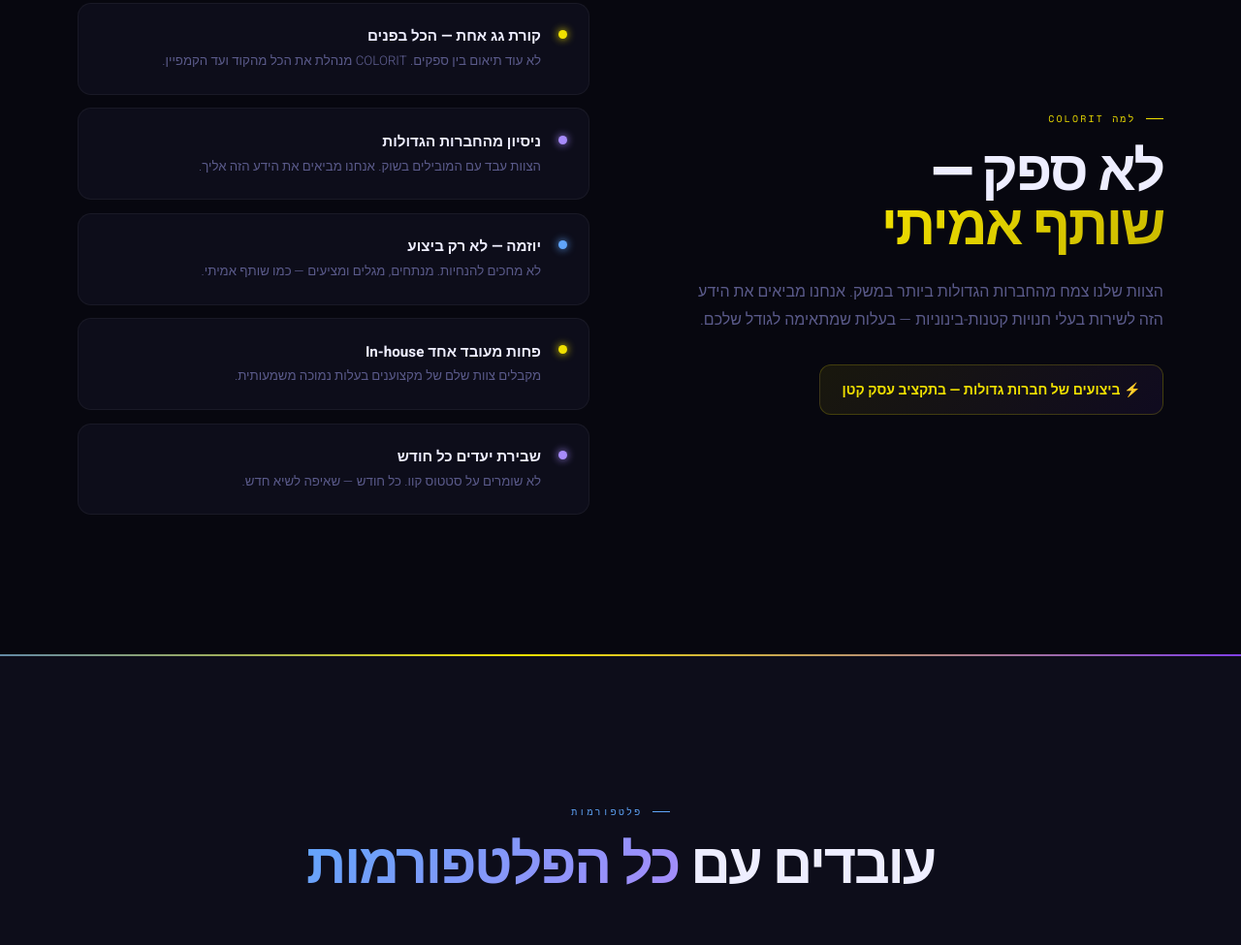
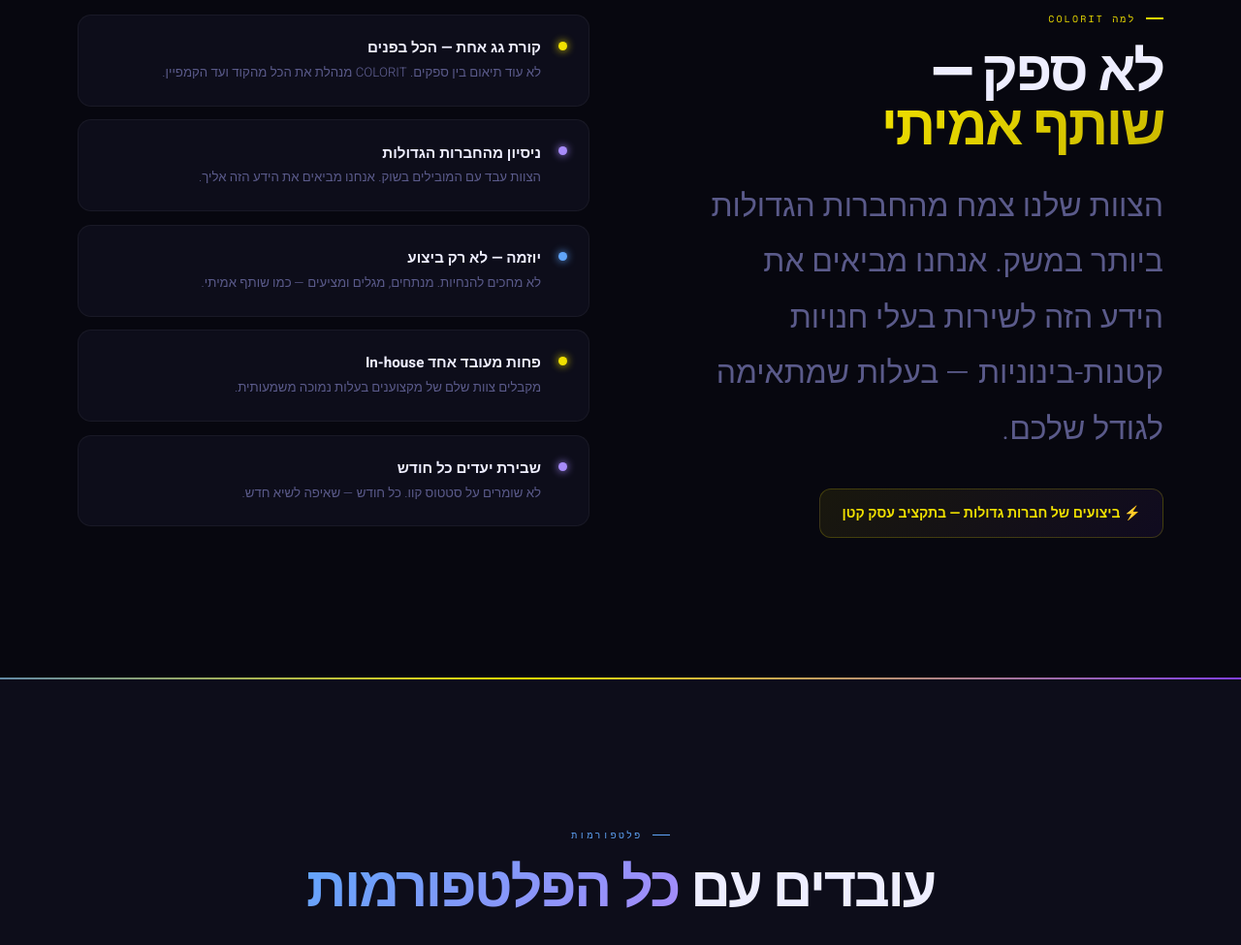
Before and after one commit to inbarbr001/colorit-website, a plain HTML site: page index.html in a window 1280 px wide. Shown: the part 3646-4621 px from the top of the page at 97% size. Drawn offline with nearby package versions, Linux system fonts and the light colour scheme; animation ran at ten frames a second.

Commit message:
Update index.html

```diff
--- a/index.html
+++ b/index.html
@@ -190,7 +190,7 @@ h2{font-size:clamp(2rem,4.5vw,4rem);font-weight:900;letter-spacing:-.04em;line-h
 /* WHY */
 #why{background:var(--d1);}
 .why-grid{display:grid;grid-template-columns:1fr 1.1fr;gap:7rem;align-items:center;}
-.why-left p{color:var(--m);font-size:1rem;line-height:1.8;font-weight:300;margin-bottom:2rem;}
+.why-left p{color:var(--m);font-size:2rem;line-height:1.8;font-weight:300;margin-bottom:2rem;}
 .why-badge{display:inline-flex;align-items:center;gap:.75rem;padding:.9rem 1.4rem;background:linear-gradient(135deg,rgba(240,224,0,.08),rgba(124,58,237,.08));border:1px solid rgba(240,224,0,.2);border-radius:12px;font-size:.88rem;font-weight:700;color:var(--y);}
 .why-cards{display:flex;flex-direction:column;gap:.85rem;}
 .wcard{display:flex;gap:1.1rem;padding:1.4rem;border-radius:14px;background:var(--d2);border:1px solid rgba(255,255,255,.05);transition:all .3s var(--ease);}
```
